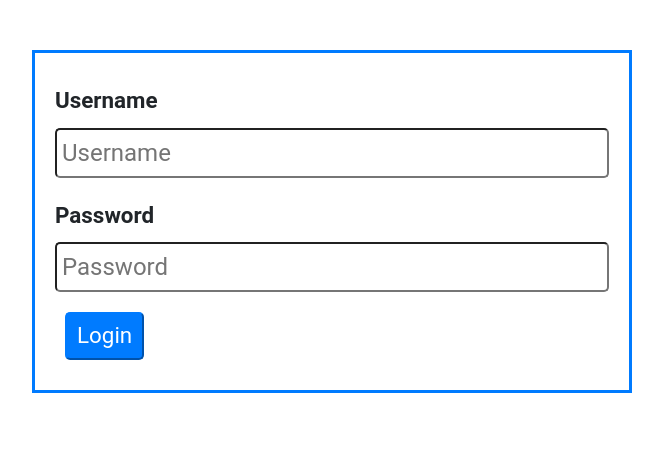
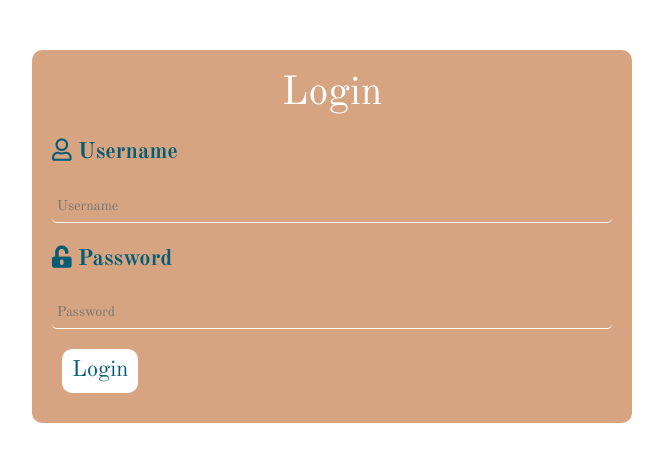
Before and after one commit to oer-booker-best-team/Front-End, a React (Create React App) app in the folder oer-bookr/: page / in a window 1280 px wide. Shown: the top 462 px of the page, without its empty margins (308-971 px from the left). Built offline with nearby package versions, Linux system fonts and the light colour scheme.

Commit message:
Add commented auth until server ready
Add store token when login
Add check token to access data in homepage
Add styling to login page

```diff
--- a/oer-bookr/package.json
+++ b/oer-bookr/package.json
@@ -8,6 +8,7 @@
     "prop-types": "^15.7.1",
     "react": "^16.8.1",
     "react-dom": "^16.8.1",
+    "react-reveal": "^1.2.2",
     "react-router-dom": "^4.3.1",
     "react-scripts": "2.1.5",
     "reactstrap": "^7.1.0",
--- a/oer-bookr/public/index.html
+++ b/oer-bookr/public/index.html
@@ -28,6 +28,10 @@
       integrity="sha384-fnmOCqbTlWIlj8LyTjo7mOUStjsKC4pOpQbqyi7RrhN7udi9RwhKkMHpvLbHG9Sr"
       crossorigin="anonymous"
     />
+    <link
+      href="https://fonts.googleapis.com/css?family=Old+Standard+TT:400,400i,700"
+      rel="stylesheet"
+    />
     <title>OER BOOKR</title>
   </head>
   <body>
--- a/oer-bookr/src/App.js
+++ b/oer-bookr/src/App.js
@@ -15,7 +15,6 @@ class App extends Component {
         <Route path="/category/:id" component={BooksList} />
         <Route path="/book/:id" component={BookDescription} />
         <Route exact path="/" component={CategoryList} />
-        {/* Add review route/modal */}
       </div>
     )
   }
--- a/oer-bookr/src/components/Login/Login.js
+++ b/oer-bookr/src/components/Login/Login.js
@@ -1,4 +1,5 @@
 import React from "react"
+import Rotate from "react-reveal/Rotate"
 
 import { InputLabel, InputBox, Button } from "../../styles/formStyles"
 import { LoginForm } from "../../styles/loginFormStyles"
@@ -19,13 +20,27 @@ class Login extends React.Component {
   loginUser = () => {
     if (this.state.username)
       localStorage.setItem("currentUser", this.state.username)
+
+    /*
+      const endpoint = `${process.env.REACT_APP_URL}/login`;
+      axios
+      .post(endpoint, this.state);
+      .then(res => {
+        localstorage.setItem('jwt', res.data.token);
+      })
+      .catch(err => console.err(err));
+    */
   }
 
   render() {
     return (
+      <Rotate top left>
         <LoginForm onSubmit={this.loginUser}>
+          <h1>Login</h1>
           <div>
-          <InputLabel htmlFor="username">Username</InputLabel>
+            <InputLabel htmlFor="username">
+              <i class="far fa-user" /> Username
+            </InputLabel>
             <InputBox
               name="username"
               type="text"
@@ -35,7 +50,9 @@ class Login extends React.Component {
             />
           </div>
           <div>
-          <InputLabel htmlFor="password">Password</InputLabel>
+            <InputLabel htmlFor="password">
+              <i class="fas fa-unlock-alt" /> Password
+            </InputLabel>
             <InputBox
               name="password"
               type="password"
@@ -48,6 +65,7 @@ class Login extends React.Component {
             Login
           </Button>
         </LoginForm>
+      </Rotate>
     )
   }
 }
--- a/oer-bookr/src/index.css
+++ b/oer-bookr/src/index.css
@@ -5,7 +5,7 @@
 }
 
 body {
-  font-family: "Roboto", "Ubuntu", "Helvetica Neue", sans-serif;
+  font-family: "Old Standard TT", serif;
 }
 
 /* html {
--- a/oer-bookr/src/styles/loginFormStyles.js
+++ b/oer-bookr/src/styles/loginFormStyles.js
@@ -4,6 +4,36 @@ import { Form } from "./formStyles"
 
 export const LoginForm = styled(Form)`
   max-width: 600px;
-  border: 3px solid #007bff;
+  /* border: 3px solid #007bff; */
   margin: 50px auto;
+  background-color: #d7a481;
+  border-radius: 10px;
+
+  h1 {
+    text-align: center;
+    color: white;
+  }
+
+  input {
+    border: none;
+    background-color: #d7a481;
+    border-bottom: 1px solid white;
+    font-size: 14px;
+  }
+
+  button {
+    background-color: white;
+    color: #045d75;
+    border: none;
+    border-radius: 10px;
+
+    :hover {
+      background-color: #045d75;
+      color: white;
+    }
+  }
+
+  label {
+    color: #045d75;
+  }
 `
```
Also changed, not shown: oer-bookr/src/containers/CategoryList.js (+19 -0 lines), oer-bookr/src/assets/images/bookcase.jpg (added), 1 other file (tests, documents, lock files or other folders). Lines whose indentation alone changed are shown as unchanged.
